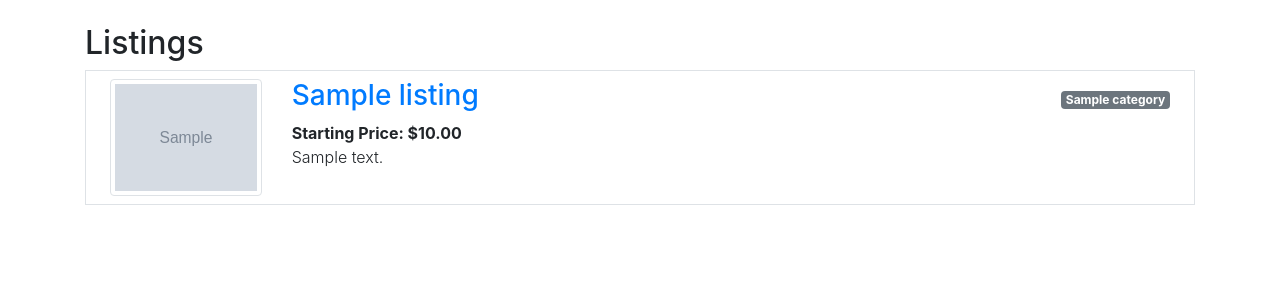
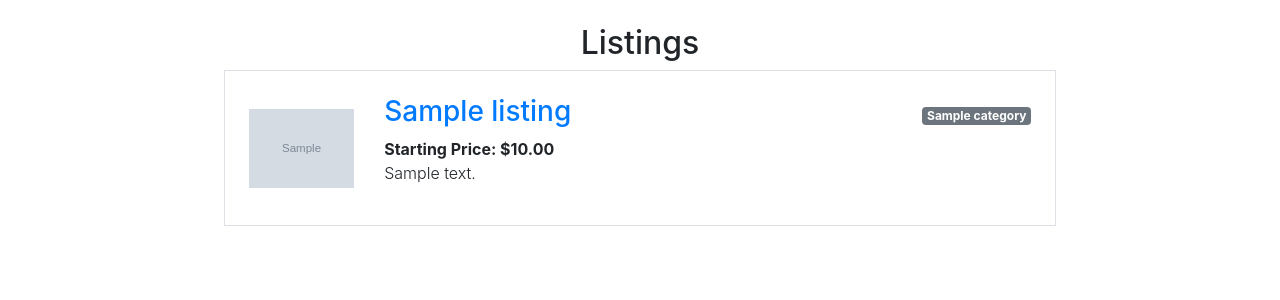
Before and after one commit to jayptl23/commerce, a Django app: page / in a window 1280 px wide. Shown: the part 57-357 px from the top of the page. Run offline with Django 3.2, Linux system fonts and the light colour scheme; tables that the repository leaves empty hold one stand-in row (values such as "Sample post"); grey boxes marked "Sample" are stand-in pictures; some libraries are stand-ins or nearby versions.

Commit message:
style changes

```diff
--- a/auctions/templates/auctions/categories.html
+++ b/auctions/templates/auctions/categories.html
@@ -1,7 +1,7 @@
 {% extends "auctions/layout.html" %}
 
 {% block body %}
-<ul>
+<ul class="list-unstyled text-center">
     {% for category in categories %}
     <li><a href="{% url 'listings_by_category' category.id %}">{{ category.name }}</a></li>
     {% endfor %}
--- a/auctions/templates/auctions/index.html
+++ b/auctions/templates/auctions/index.html
@@ -2,8 +2,7 @@
 
 {% block body %}
 <div>
-    <h2>Listings</h2>
-
+    <h2 class="text-center">Listings</h2>
     {% for listing in listings %}
     {% include "auctions/listing.html" %}
     {% empty %}
--- a/auctions/templates/auctions/listing.html
+++ b/auctions/templates/auctions/listing.html
@@ -1,16 +1,18 @@
-<div class="border mb-2 py-2 px-4">
-    <div class="row">
+<div class="border p-4 w-75 mx-auto">
+    <div class="row align-items-center">
+        <div class="col-md-2">
             {% if listing.image_url %}
-        <div class="col-md-2">
-            <!-- Listing Image -->
-            <img class="img-thumbnail img-fluid" src="{{ listing.image_url }}" alt="Image of item up for auction">
+            <img class="img-fluid" src="{{ listing.image_url }}" alt="Image of item up for auction" width="200"
+                height="200">
+            {% else %}
+            {% load static %}
+            <img class="img-fluid" src="{% static 'auctions/no-image-available.jpg' %}"
+                alt="Image of item up for auction" width="200" height="200">
+            {% endif %}
         </div>
+
         <div class="col-md-10">
-            {% else %}
-            <div class="col-md-12">
-                {% endif %}
             <div class="d-flex justify-content-between align-items-center">
-                    <!-- Title and Listing Status -->
                 <div>
                     {% if not listing.is_open %}
                     <span class="text-uppercase text-danger font-weight-bold">Closed</span>
@@ -19,7 +21,6 @@
                         <a href="{% url 'listing' listing.id %}">{{ listing.title }}</a>
                     </h3>
                 </div>
-                    <!-- Category -->
                 <div class="badge badge-secondary">{{ listing.category }}</div>
             </div>
             <ul class="list-unstyled">
@@ -27,5 +28,6 @@
                 <li class="font-weight-light">{{ listing.description }}</li>
             </ul>
         </div>
+
     </div>
 </div>
--- a/auctions/templates/auctions/watchlist.html
+++ b/auctions/templates/auctions/watchlist.html
@@ -2,7 +2,7 @@
 
 {% block body %}
 <div>
-    <h2>Watchlist</h2>
+    <h2 class="text-center">Watchlist</h2>
     {% for listing in listings %}
     {% include "auctions/listing.html" %}
     {% empty %}
```
Lines whose indentation alone changed are shown as unchanged.
